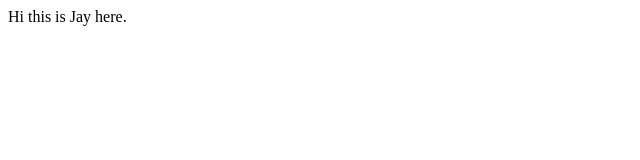
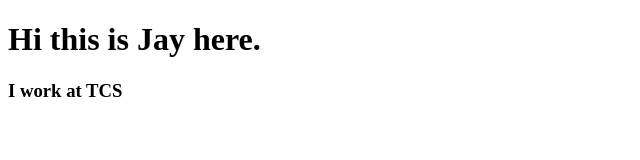
Before and after one commit to jaydawande/jaydawande-site, a plain HTML site: page index.html in a window 1280 px wide. Shown: the whole page, without its empty margins (0-640 px from the left). Drawn offline with Linux system fonts and the light colour scheme.

Commit message:
docs: org name update

```diff
--- a/index.html
+++ b/index.html
@@ -7,6 +7,7 @@
     <title>my-website</title>
 </head>
 <body>
-    Hi this is Jay here.
+    <h1>Hi this is Jay here.</h1>
+    <h3>I work at TCS</h3>
 </body>
 </html>
```
